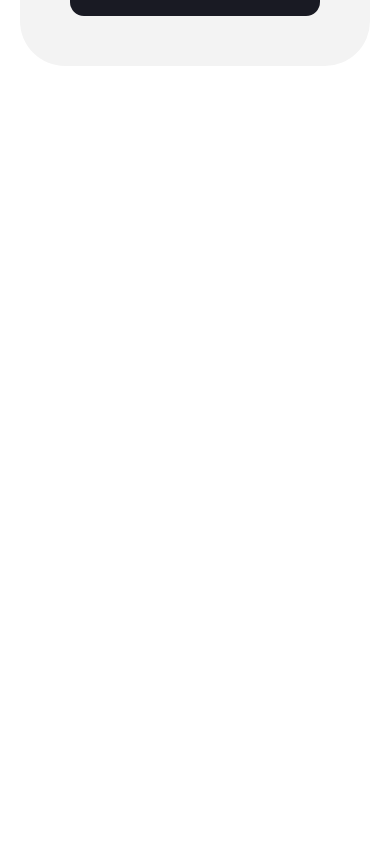
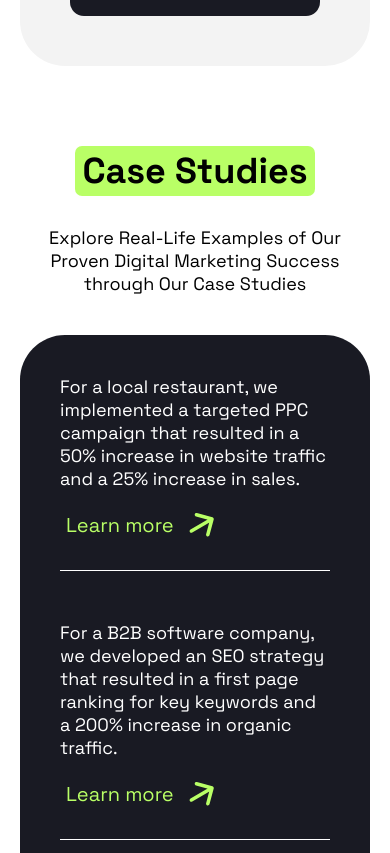
Before and after one commit to iliaalekseevofb/Positivus, a Next.js app: page / in a window 390 px wide. Shown: the part 4691-5544 px from the top of the page. Before the commit the page ends 4767 px from the top, so only its background shows below. Built offline with nearby package versions, Linux system fonts and the light colour scheme.

Commit message:
Case studies section is done (responsive, code needs to be cleaned

```diff
--- a/app/components/modules/CaseStudies/CaseStudies.module.scss
+++ b/app/components/modules/CaseStudies/CaseStudies.module.scss
@@ -0,0 +1,141 @@
+@import '/app/page.module.scss';
+
+.caseStudies {
+  width: 100%;
+  margin-top: 120px;
+
+  &__header {
+    display: flex;
+    justify-content: flex-start;
+    align-items: center;
+    gap: 40px;
+    width: 100%;
+    height: auto;
+    margin: 0;
+
+    &_title {
+      margin: 0;
+      padding: 0 7px;
+      font-size: $primary-font-size-xl;
+      line-height: 50px;
+      background-color: $primary-color-green;
+      border-radius: 7px;
+      white-space: nowrap;
+    }
+
+    &_description {
+      margin: 0;
+      font-size: $primary-font-size-2xs;
+      line-height: 23px;
+    }
+  }
+
+  &__cases {
+    display: flex;
+    justify-content: space-between;
+    align-items: center;
+    gap: 20px;
+    padding: 60px 0;
+    margin-top: 80px;
+    background-color: $primary-color-black;
+    border-radius: 45px;
+  }
+
+  &__case {
+    display: flex;
+    flex-direction: column;
+    padding: 0 60px;
+
+    &_description {
+      flex: 1;
+      height: 100%;
+      margin: 0;
+      font-size: $primary-font-size-2xs;
+      line-height: 23px;
+      color: #FFF;
+    }
+
+    &_button {
+      display: flex;
+      align-items: center;
+      width: fit-content;
+      gap: 15px;
+      margin-top: 20px;
+      background-color: transparent;
+      border: none;
+      outline: none;
+      cursor: pointer;
+
+      span {
+        font-size: $primary-font-size-xs;
+        line-height: 28px;
+        color: $primary-color-green;
+      }
+
+      &__icon {
+        position: relative;
+        width: 25px;
+        height: 25px;
+      }
+    }
+  }
+
+  &__case:not(:last-child) {
+    border-right: 1px solid #FFF;
+  }
+}
+
+@media #{$media-lg} {
+  .caseStudies {
+    margin-top: 80px;
+
+    &__cases {
+      padding: 60px;
+      flex-direction: column;
+    }
+
+    &__case {
+      padding: 0;
+    }
+
+    &__case:not(:last-child) {
+      padding-bottom: 30px;
+      margin-bottom: 30px;
+      border-right: 0;
+      border-bottom: 1px solid #FFF;
+    }
+  }
+}
+
+@media #{$media-md} {
+  .caseStudies {
+    &__header {
+      br {
+        display: none;
+      }
+    }
+  }
+}
+
+@media #{$media-sm} {
+  .caseStudies {
+    &__header {
+      flex-direction: column;
+      align-items: center;
+      gap: 30px;
+
+      &_title {
+        font-size: $primary-font-size-lg;
+      }
+
+      &_description {
+        text-align: center;
+      }
+    }
+
+    &__cases {
+      padding: 40px;
+      margin-top: 40px;
+    }
+  }
+}
--- a/app/components/modules/CaseStudies/CaseStudies.tsx
+++ b/app/components/modules/CaseStudies/CaseStudies.tsx
@@ -0,0 +1,54 @@
+import Image from 'next/image';
+import styles from './CaseStudies.module.scss';
+
+const Case = ({ text }: { text: string }) => {
+  return (
+    <div className={styles.caseStudies__case}>
+      <p className={styles.caseStudies__case_description}>
+        {text}
+      </p>
+      <button className={styles.caseStudies__case_button}>
+        <span>Learn more</span>
+        <div className={styles.caseStudies__case_button__icon}>
+          <Image
+            src='/icons/ArrowGreen.svg'
+            alt='Arrow green'
+            style={{objectFit: 'contain'}}
+            fill
+          />
+        </div>
+      </button>
+    </div>
+  )
+}
+
+const casesDescriptions: string[] = [
+  'For a local restaurant, we implemented a targeted PPC campaign that resulted in a 50% increase in website traffic and a 25% increase in sales.',
+  'For a B2B software company, we developed an SEO strategy that resulted in a first page ranking for key keywords and a 200% increase in organic traffic.',
+  'For a national retail chain, we created a social media marketing campaign that increased followers by 25% and generated a 20% increase in online sales.'
+]
+
+const CaseStudies = (): JSX.Element => {
+  return (
+    <section className={styles.caseStudies}>
+      <header className={styles.caseStudies__header}>
+        <h2 className={styles.caseStudies__header_title}>
+          Case Studies
+        </h2>
+        <p className={styles.caseStudies__header_description}>
+          Explore Real-Life Examples of Our Proven Digital<br /> Marketing Success through Our Case Studies
+        </p>
+      </header>
+      <div className={styles.caseStudies__cases}>
+        {casesDescriptions.map((caseDescription: string, index: number) => (
+          <Case
+            key={index}
+            text={caseDescription}
+          />
+        ))}
+      </div>
+    </section>
+  )
+}
+
+export default CaseStudies
--- a/app/page.tsx
+++ b/app/page.tsx
@@ -4,6 +4,7 @@ import Hero from './components/modules/Hero/Hero'
 import styles from './page.module.scss'
 import Brands from './components/modules/Brands/Brands'
 import Services from './components/modules/Services/Services'
+import CaseStudies from './components/modules/CaseStudies/CaseStudies'
 
 export default function Home(): React.ReactNode {
   return (
@@ -13,6 +14,7 @@ export default function Home(): React.ReactNode {
         <Hero />
         <Brands />
         <Services />
+        <CaseStudies />
       </div>
     </main>
   )
```
Also changed, not shown: public/icons/ArrowGreen.svg (added).
